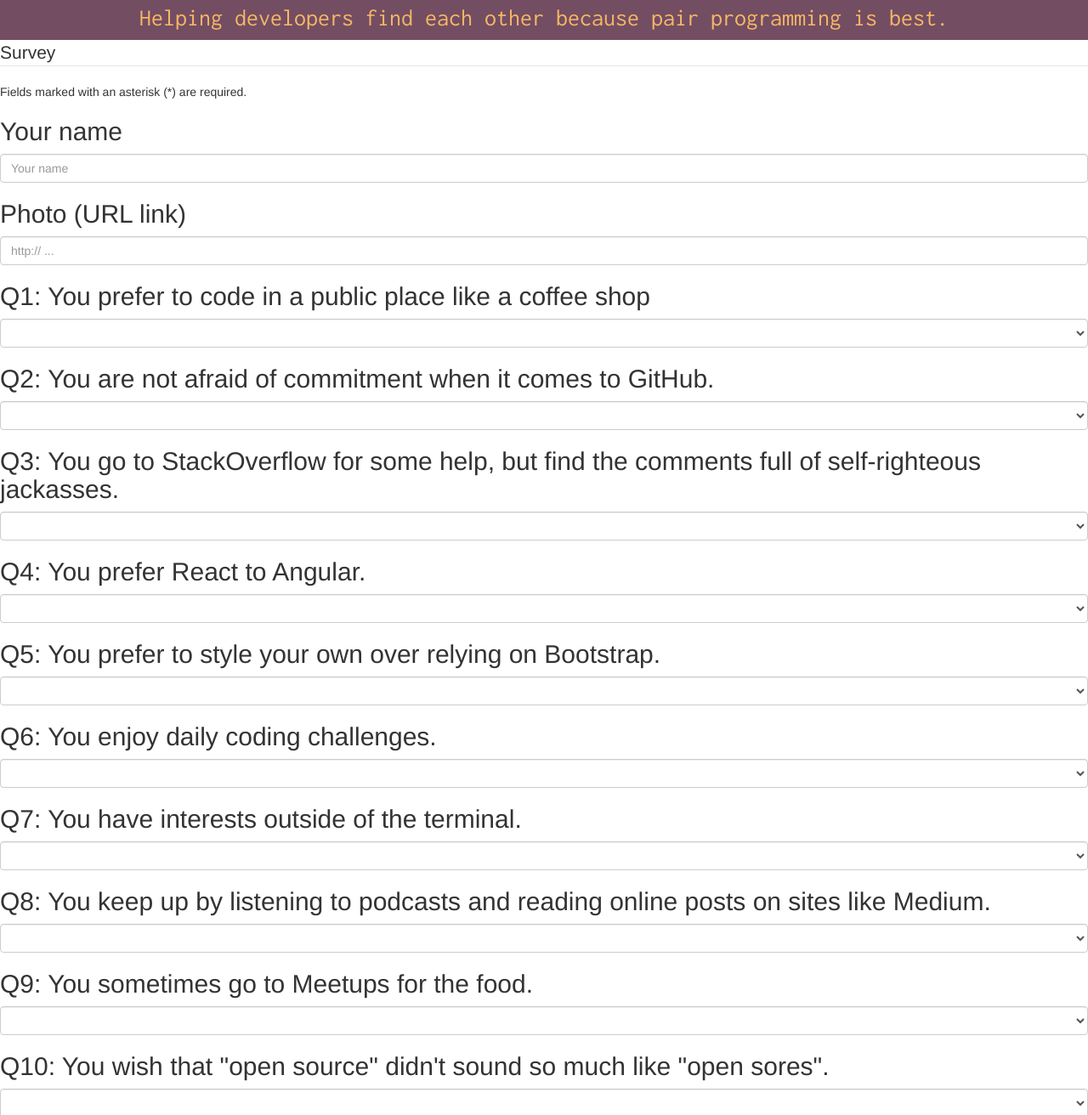
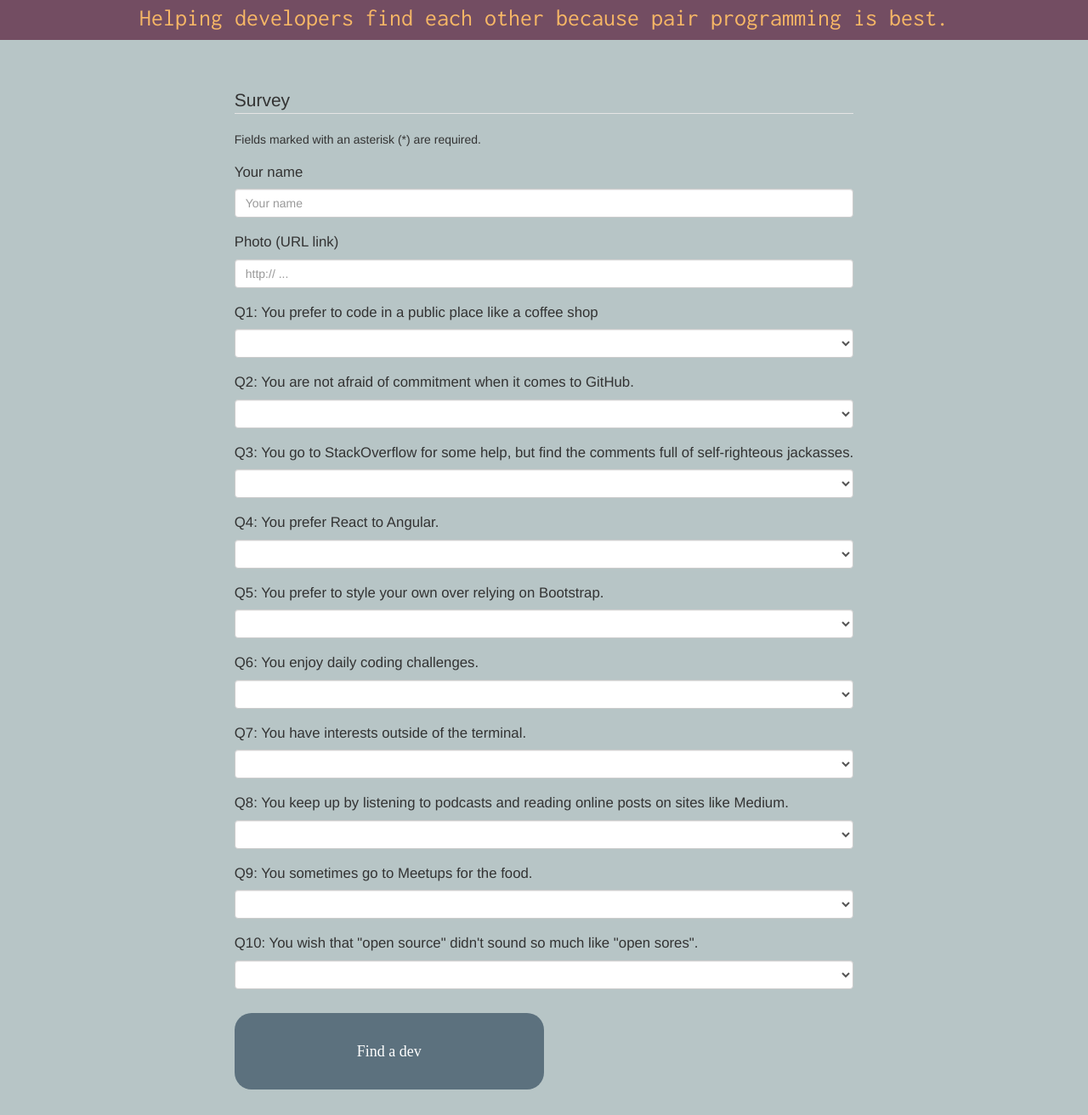
Before and after one commit to ihatetoast/friendfinder, a website: page app/public/survey.html in a window 1280 px wide. Shown: the part 80-1392 px from the top of the page at 85% size. Drawn offline with nearby package versions, Linux system fonts and the light colour scheme; files that its build step writes are made by us from their sources; a web font is replaced by a local one.

Commit message:
done. life is good.

```diff
--- a/app/public/css/style.scss
+++ b/app/public/css/style.scss
@@ -94,6 +94,12 @@
 
   }
 }
+//SURVEY
+.survey-questions {
+  h2 {
+    font-size: 1.2em;
+  }
+}
 //MODAL
 #pairedProgrammerModal {
     display: none;
@@ -110,7 +116,7 @@
 
 .modal-content {
     background-color: #fefefe;
-    margin: 15% auto; /* 15% from the top and centered */
+    margin: 5% auto; /* 5% from the top and centered */
     padding: 20px;
     border: 1px solid #888;
     width: 50%;
--- a/app/public/scripts/main.js
+++ b/app/public/scripts/main.js
@@ -9,6 +9,7 @@
     $('.inputFields').each(function(){
       if($(this).val() === ''){
         formCompleted = false;
+
       }
     });//inputFields
     $('.dropDowns').each(function(){
@@ -37,17 +38,14 @@
       ]
     }
     alert(`Thank you, ${newFriend.name}. Your survey is completed`);
-    console.log(newFriend);
     var currentURL = window.location.origin;
     $.post(currentURL+"/api/friends", newFriend, function(data){
-
-      console.log(newFriend);
       $("#pairProgName").text(data.name);
       $('#pairProgImg').attr("src", data.photo);
       modal.style.display = "block";
     });//end post
   } else {
-    console.log("survey NOT completed");
+    alert("Our elite pool of programmers are paired only with those who know how to fill out a survey completely. Try again, Karen.");
   }
   ex.onclick = function() {
     modal.style.display = "none";
--- a/app/public/survey.html
+++ b/app/public/survey.html
@@ -15,25 +15,25 @@
 
 
 </head>
-<body>
+<body class="site">
 
   <header class="jumbotron">
     <h1>DoubleData</h1>
     <h4>Helping developers find each other because pair programming is best.</h4>
   </header>
 
-  <section>
+  <main class="site-content main-content">
     <div class="survey">
       <form action="">
         <legend>Survey</legend>
         <p>Fields marked with an asterisk (*) are required.</p>
-        <div>
+        <div class="survey-questions">
           <h2>Your name</h2>
           <input name="name" class="inputFields form-control" id= "name" placeholder="Your name" type="text" required>
           <h2>Photo (URL link)</h2>
           <input name="photoUrl" class="inputFields form-control" id= "photoUrl" placeholder="http:// ..." type="url" required>
         </div>
-        <div>
+        <div class="survey-questions">
           <h2>Q1: You prefer to code in a public place like a coffee shop</h2>
           <select class="dropDowns form-control" id="question1">
             <option value=""></option>
@@ -125,14 +125,14 @@
             <option value="5">5 (No. I only know people who speak clearly.)</option>
           </select>
         </div>
-        <div>
+        <div class="buttonHolder">
           <button type="submit" class="btn btn-lg btn-block" id="submitBtn">
             Find a dev
           </button>
         </div>
       </form>
     </div>
-  </section>
+  </main>
   <!-- Modal -->
   <div id="pairedProgammerModal" class="modal">
 
@@ -140,7 +140,6 @@
     <div class="modal-content">
       <span id="close">&times;</span>
       <p>Name: <span id="pairProgName"></span></p>
-      <p>Photo:</p>
       <img id="pairProgImg" src="http://mediad.publicbroadcasting.net/p/wnpr/files/styles/x_large/public/201602/1491_Henry_VIII.jpg" alt="head shot">
     </div>
   </div>
```
Also changed, not shown: app/routing/apiRoutes.js (+4 -7 lines), app/public/css/style.css, 1 other file.
